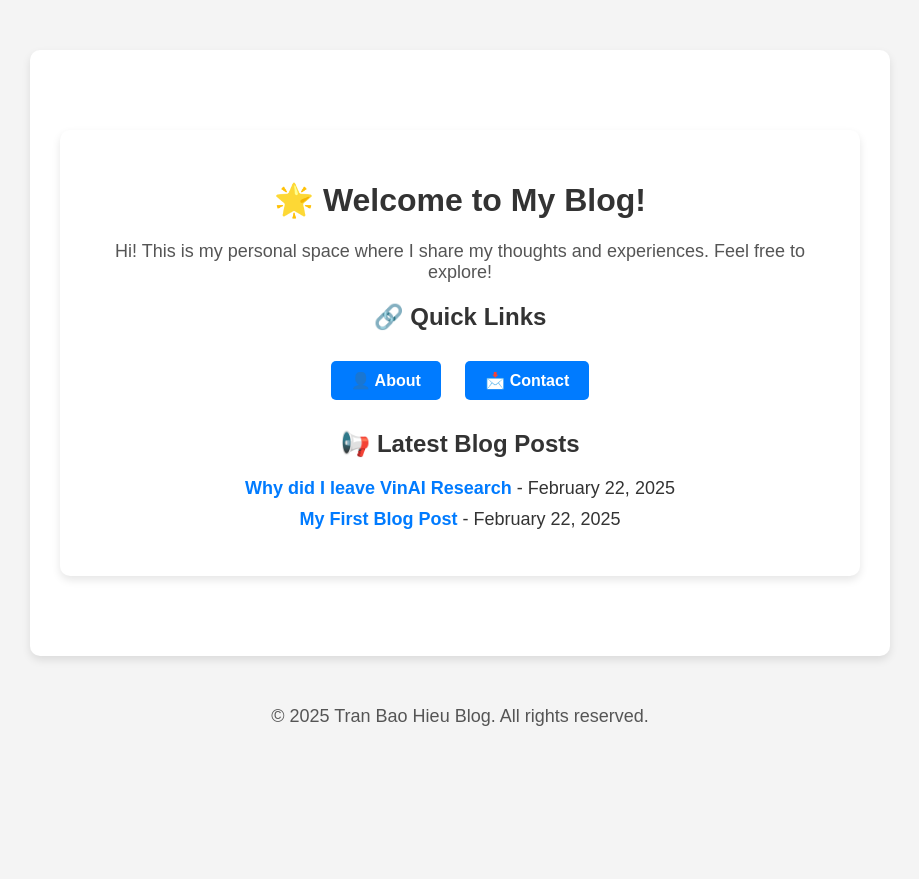
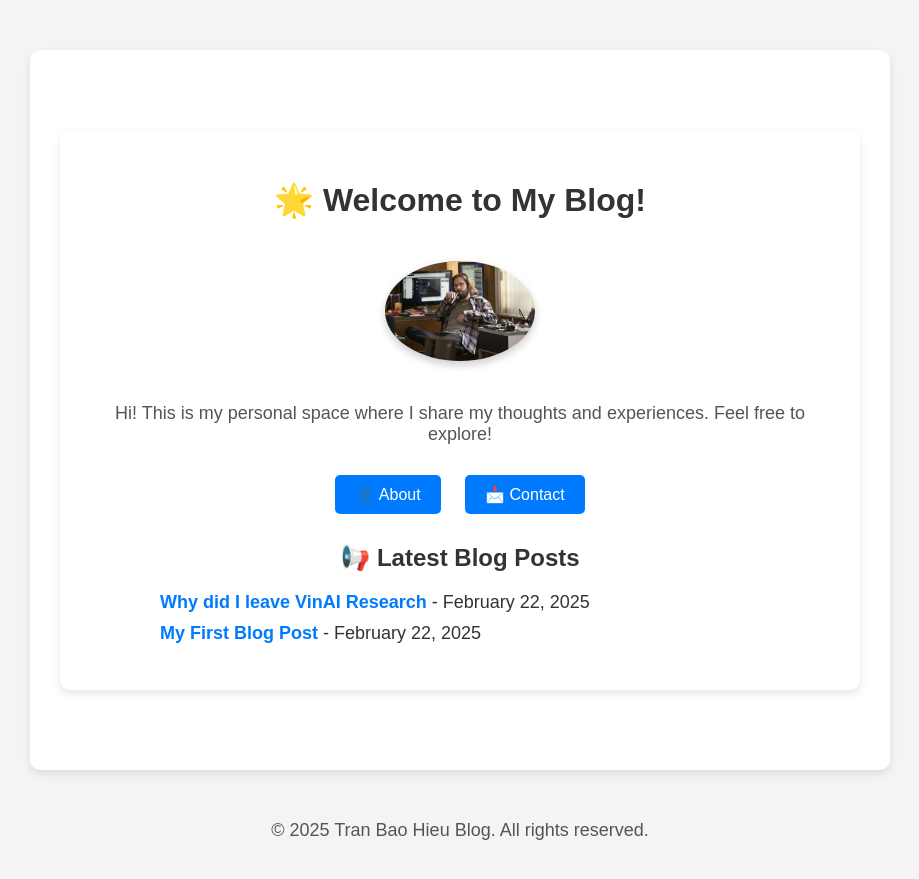
Before and after one commit to tranbaohieu/tranbaohieu.github.io, a Jekyll site: the page built from index.md, in a window 1280 px wide. Shown: the top 879 px of the page, without its empty margins (180-1099 px from the left). Built offline with Jekyll 4.4.1, drawn with Linux system fonts in a browser that asks for light colours; our own code applies the rules of GitHub Pages for plain Markdown files.

Commit message:
modify homepage

```diff
--- a/_layouts/home.html
+++ b/_layouts/home.html
@@ -30,25 +30,15 @@ title: Welcome to My Blog
         color: #555;
     }
 
-    ul {
-        list-style: none;
-        padding: 0;
+    .profile-img {
+        width: 150px;
+        border-radius: 50%;
+        margin: 20px 0;
+        box-shadow: 0 4px 8px rgba(0, 0, 0, 0.2);
     }
 
-    li {
-        margin: 10px 0;
-        font-size: 18px;
-    }
-
-    a {
-        text-decoration: none;
-        color: #007bff;
-        font-weight: bold;
-        transition: color 0.3s;
-    }
-
-    a:hover {
-        color: #0056b3;
+    .button-container {
+        margin: 20px 0;
     }
 
     .button {
@@ -65,20 +55,51 @@ title: Welcome to My Blog
     .button:hover {
         background: #0056b3;
     }
+
+    .blog-list {
+        text-align: left;
+        margin: 0 auto;
+        max-width: 600px;
+    }
+
+    .blog-list ul {
+        list-style: none;
+        padding: 0;
+    }
+
+    .blog-list li {
+        margin: 10px 0;
+        font-size: 18px;
+    }
+
+    .blog-list a {
+        text-decoration: none;
+        color: #007bff;
+        font-weight: bold;
+        transition: color 0.3s;
+    }
+
+    .blog-list a:hover {
+        color: #0056b3;
+    }
 </style>
 
 <div class="container">
     <h1>🌟 Welcome to My Blog!</h1>
+    <img src="/assets/images/logo.png" alt="Cool Programmer" class="profile-img">
     <p>Hi! This is my personal space where I share my thoughts and experiences. Feel free to explore!</p>
 
-    <h2>🔗 Quick Links</h2>
+    <div class="button-container">
         <a href="/about/" class="button">👤 About</a>
         <a href="/contact/" class="button">📩 Contact</a>
+    </div>
 
     <h2>📢 Latest Blog Posts</h2>
+    <div class="blog-list">
         <ul>
             {% for post in site.posts %}
                 <li><a href="{{ post.url }}">{{ post.title }}</a> - {{ post.date | date: "%B %d, %Y" }}</li>
             {% endfor %}
         </ul>
     </div>
+</div>
```
Lines whose indentation alone changed are shown as unchanged.
